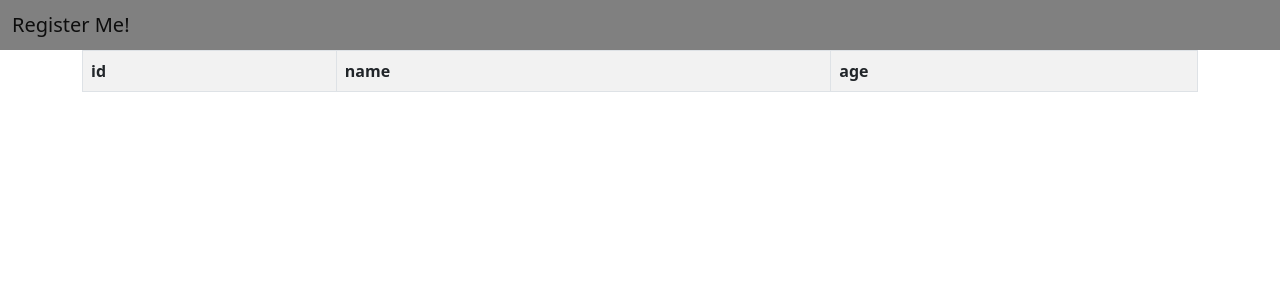
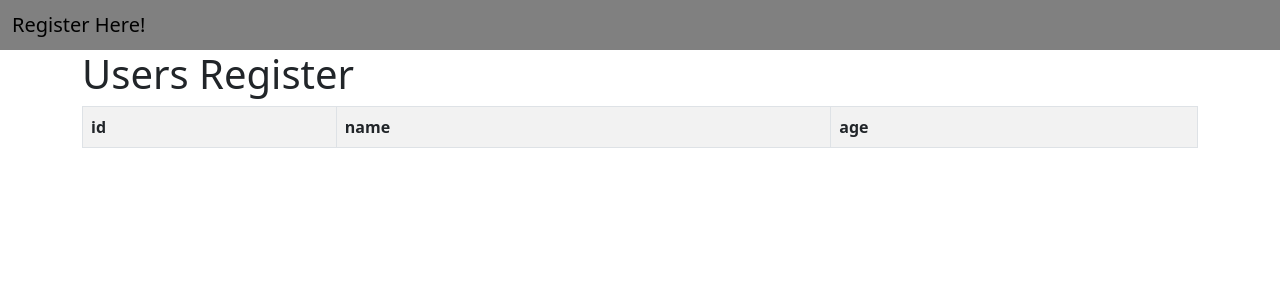
Before and after one commit to uBenetti/UserRegister, a Django app: template user_regis_project/app_user_register/templates/users/users.html in a window 1280 px wide. Shown: the top 300 px of the page. Run offline with Django 5.2, Linux system fonts and the light colour scheme; the template is opened without the code that fills it, so the values that code supplies are empty.

Commit message:
fix: link NAVBAR implemented + style errors fixed

```diff
--- a/user_regis_project/app_user_register/templates/users/basis.html
+++ b/user_regis_project/app_user_register/templates/users/basis.html
@@ -13,7 +13,7 @@
   <body>
     <nav style="background-color: gray !important;" class="navbar navbar-light bg-light">
         <div class="container-fluid">
-          <span class="navbar-brand mb-0 h1">Register Me!</span>
+          <span class="navbar-brand mb-0 h1"><a style="text-decoration: none; color: black;" href="{% url 'home' %}">Register Here!</a></span>
         </div>
     </nav>
     {% block content %}
--- a/user_regis_project/app_user_register/templates/users/users.html
+++ b/user_regis_project/app_user_register/templates/users/users.html
@@ -1,6 +1,7 @@
 {% extends 'users/basis.html' %}
 {% block content %}
 <div class="container">
+    <h1>Users Register</h1>
     <table class="table table-bordered table-striped">
         <tr>
             <th>id</th>
```
